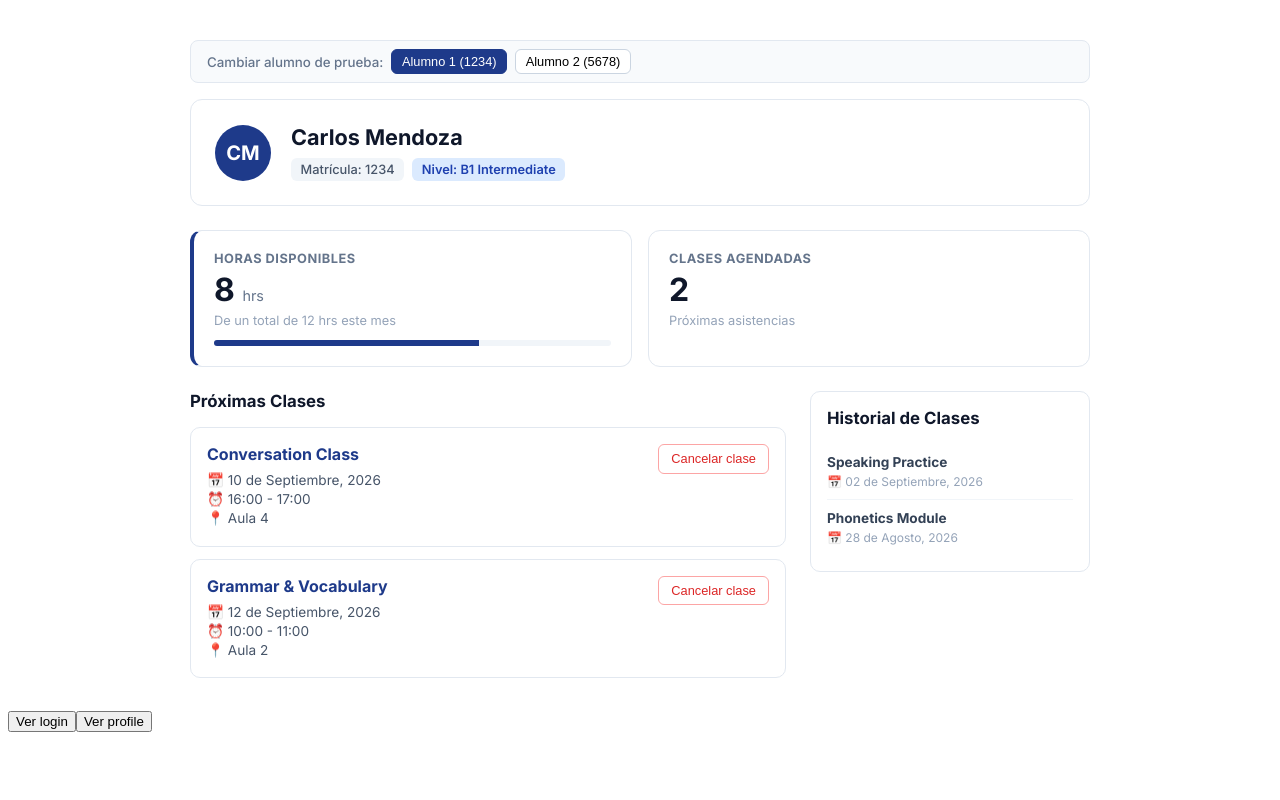
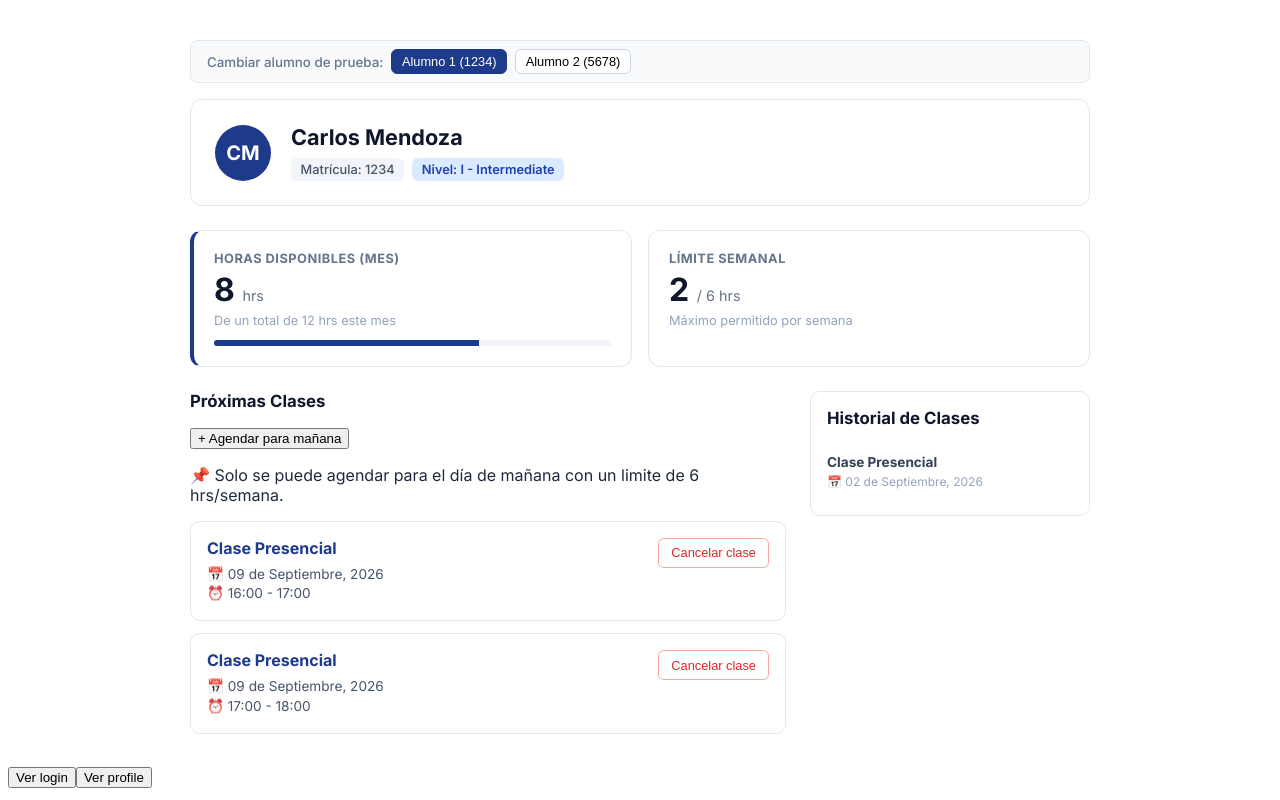
Before and after one commit to didiermunoz/pro-english-reservaciones, a React (Vite) app: page / in a window 1280 px wide. Built offline with nearby package versions, Linux system fonts and the light colour scheme.

Commit message:
se agrego limite de horas semanal(solo visual por ahora)

```diff
--- a/src/modules/modules/profile_page/Profile.jsx
+++ b/src/modules/modules/profile_page/Profile.jsx
@@ -2,61 +2,85 @@ import React, { useState } from 'react';
 import './Profile.css';
 
 export const Profile = ({ onNavigate }) => {
-  // Lista de 2 alumnos de prueba
   const [students] = useState([
     {
       id: '1234',
       name: 'Carlos Mendoza',
-      level: 'B1 Intermediate',
+      level: 'I - Intermediate',
       availableHours: 8,
       totalHours: 12,
     },
     {
       id: '5678',
       name: 'Ana Sofia Gómez',
-      level: 'A2 Elementary',
+      level: 'B - Beginner',
       availableHours: 4,
       totalHours: 10,
     }
   ]);
 
-  // Alumno seleccionado para la prueba (cambia a 1 para ver el segundo)
   const [studentIndex, setStudentIndex] = useState(0);
   const currentStudent = students[studentIndex];
 
   const [upcomingClasses, setUpcomingClasses] = useState([
     {
       id: 1,
-      title: 'Conversation Class',
-      date: '2026-09-10',
-      formattedDate: '10 de Septiembre, 2026',
+      title: 'Clase Presencial',
+      date: '2026-09-09',
+      formattedDate: '09 de Septiembre, 2026',
       time: '16:00 - 17:00',
-      location: 'Aula 4',
     },
     {
       id: 2,
-      title: 'Grammar & Vocabulary',
-      date: '2026-09-12',
-      formattedDate: '12 de Septiembre, 2026',
-      time: '10:00 - 11:00',
-      location: 'Aula 2',
+      title: 'Clase Presencial',
+      date: '2026-09-09',
+      formattedDate: '09 de Septiembre, 2026',
+      time: '17:00 - 18:00',
     },
   ]);
 
   const [pastClasses] = useState([
     {
       id: 101,
-      title: 'Speaking Practice',
+      title: 'Clase Presencial',
       date: '02 de Septiembre, 2026',
-    },
-    {
-      id: 102,
-      title: 'Phonetics Module',
-      date: '28 de Agosto, 2026',
     },
   ]);
 
-  // Regla de cancelación: Mínimo 1 día de anticipación
+  // Límite fijado por la administración
+  const MAX_WEEKLY_HOURS = 6;
+
+  // Función para agendar únicamente para el día de mañana
+  const handleBookTomorrowClass = () => {
+    // 1. Validar límite de 6 horas semanales
+    if (upcomingClasses.length >= MAX_WEEKLY_HOURS) {
+      alert(`Límite alcanzado: Solo puedes agendar un máximo de ${MAX_WEEKLY_HOURS} horas a la semana.`);
+      return;
+    }
+
+    // 2. Calcular exactamente la fecha de mañana (1 día después)
+    const tomorrow = new Date();
+    tomorrow.setDate(tomorrow.getDate() + 1);
+
+    const dateStr = tomorrow.toISOString().split('T')[0];
+    const formattedDate = tomorrow.toLocaleDateString('es-ES', {
+      day: 'numeric',
+      month: 'long',
+      year: 'numeric',
+    });
+
+    const newClass = {
+      id: Date.now(),
+      title: 'Clase Presencial',
+      date: dateStr,
+      formattedDate: formattedDate,
+      time: '10:00 - 11:00',
+    };
+
+    setUpcomingClasses((prev) => [...prev, newClass]);
+    alert(`Clase agendada para mañana (${formattedDate}).`);
+  };
+
   const handleCancelClass = (classItem) => {
     const classDate = new Date(classItem.date);
     const today = new Date();
@@ -80,7 +104,6 @@ export const Profile = ({ onNavigate }) => {
 
   return (
     <div className="profile-container">
-      {/* Selector rápido para cambiar entre los 2 alumnos de prueba */}
       <div className="demo-switcher">
         <small>Cambiar alumno de prueba: </small>
         <button
@@ -97,7 +120,6 @@ export const Profile = ({ onNavigate }) => {
         </button>
       </div>
 
-      {/* Header del Alumno */}
       <header className="profile-header">
         <div className="profile-avatar">
           {currentStudent.name.split(' ').map((n) => n[0]).join('')}
@@ -111,10 +133,9 @@ export const Profile = ({ onNavigate }) => {
         </div>
       </header>
 
-      {/* Tarjetas de Métricas de Horas */}
       <section className="stats-grid">
         <div className="stat-card primary">
-          <h3>Horas Disponibles</h3>
+          <h3>Horas Disponibles (Mes)</h3>
           <div className="stat-value">{currentStudent.availableHours} <span>hrs</span></div>
           <p className="stat-subtext">De un total de {currentStudent.totalHours} hrs este mes</p>
           <div className="progress-bar">
@@ -125,18 +146,28 @@ export const Profile = ({ onNavigate }) => {
           </div>
         </div>
 
+        {/* Tarjeta ajustada a la regla de 6 horas semanales */}
         <div className="stat-card">
-          <h3>Clases Agendadas</h3>
-          <div className="stat-value">{upcomingClasses.length}</div>
-          <p className="stat-subtext">Próximas asistencias</p>
+          <h3>Límite Semanal</h3>
+          <div className="stat-value">
+            {upcomingClasses.length} <span>/ {MAX_WEEKLY_HOURS} hrs</span>
+          </div>
+          <p className="stat-subtext">Máximo permitido por semana</p>
         </div>
       </section>
 
-      {/* Sección Principal */}
       <div className="profile-layout">
-        {/* Columna Izquierda: Próximas Clases */}
         <section className="main-content">
-          <h3>Próximas Clases</h3>
+          <div className="section-header-actions">
+            <h3>Próximas Clases</h3>
+            <button className="btn-primary" onClick={handleBookTomorrowClass}>
+              + Agendar para mañana
+            </button>
+          </div>
+
+          <p className="notice-banner">
+            📌 Solo se puede agendar para el día de mañana con un limite de {MAX_WEEKLY_HOURS} hrs/semana.
+          </p>
 
           {upcomingClasses.length === 0 ? (
             <div className="empty-card">
@@ -150,7 +181,6 @@ export const Profile = ({ onNavigate }) => {
                     <h4>{item.title}</h4>
                     <p>📅 {item.formattedDate}</p>
                     <p>⏰ {item.time}</p>
-                    <p>📍 {item.location}</p>
                   </div>
                   <div className="class-actions">
                     <button
@@ -166,7 +196,6 @@ export const Profile = ({ onNavigate }) => {
           )}
         </section>
 
-        {/* Columna Derecha: Historial Simple */}
         <aside className="sidebar-content">
           <div className="side-card">
             <h3>Historial de Clases</h3>
```
